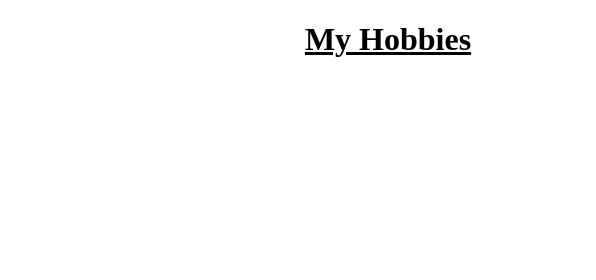
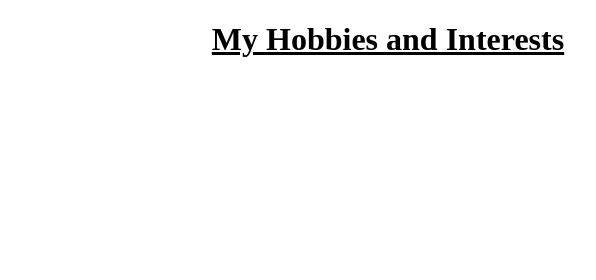
Before and after one commit to Kato-Trevor/aboutme, a plain HTML site: page images.html in a window 1280 px wide. Shown: the top 280 px of the page, 252-848 px from the left. Drawn offline with Linux system fonts and the light colour scheme.

Commit message:
Update images.html

```diff
--- a/images.html
+++ b/images.html
@@ -8,7 +8,7 @@
 <body>
 
 <center>
-<h1><u>My Hobbies</u></h1>
+<h1><u>My Hobbies and Interests</u></h1>
 </center>
 <figure>
 <img src="images/friends.jpeg" width="200" height="200" alt="A group of friends"/><figcaption>Going out with my friends</figcaption></figure>
```
